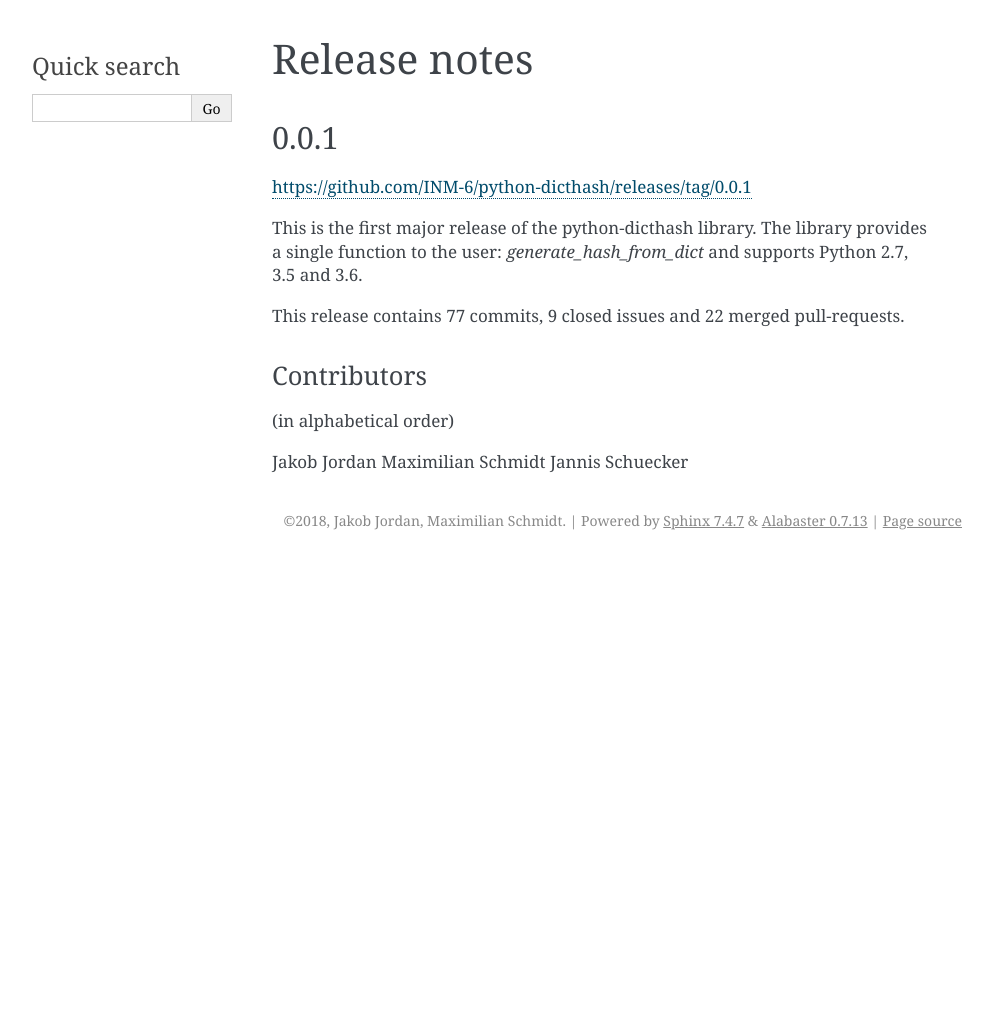
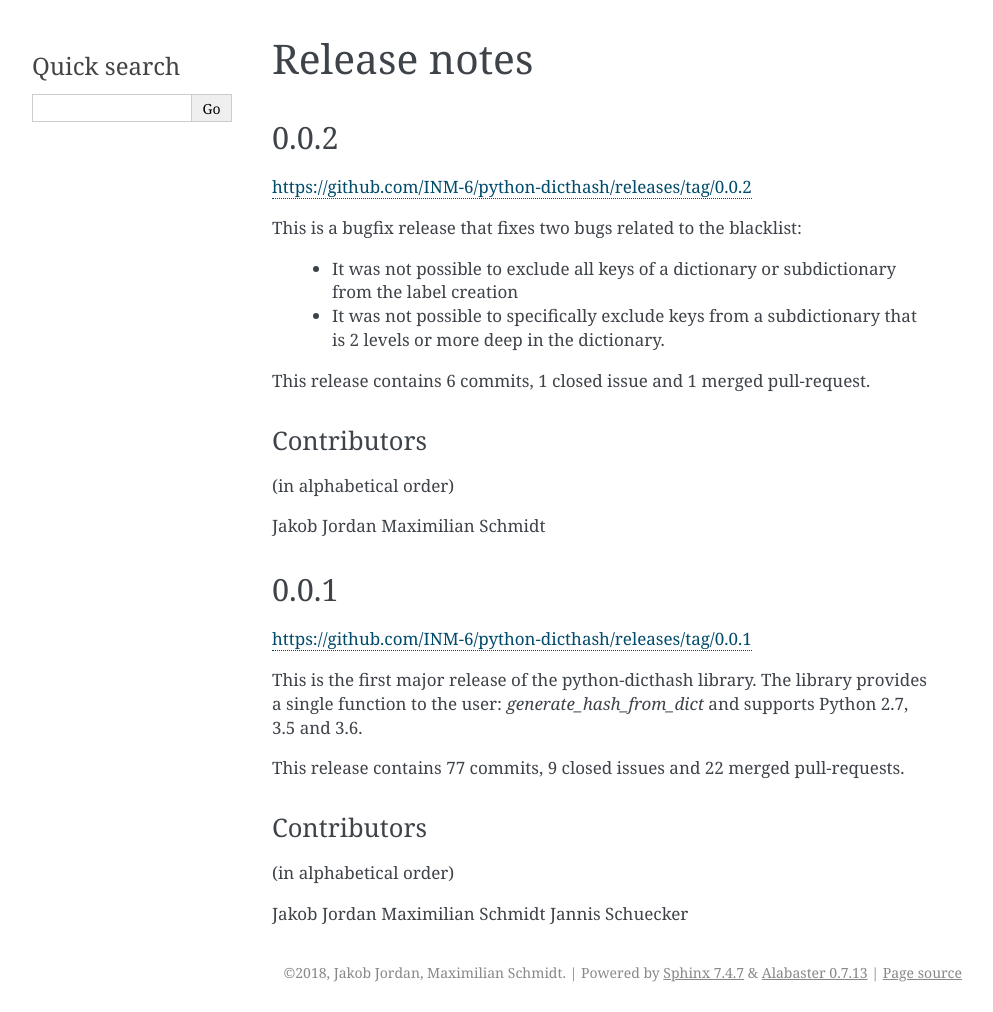
Before and after one commit to Happy-Algorithms-League/python-dicthash, a Sphinx documentation site: the page built from doc/release_notes.rst, in a window 1280 px wide. Shown: the whole page, without its empty margins (148-1141 px from the left). Built offline with Sphinx 7.4.7, drawn with Linux system fonts in a browser that asks for light colours; before the commit the page ends 900 px from its top, so only the background shows below that.

Commit message:
Update documentation and setup file for 0.0.2 release

```diff
--- a/doc/release_notes.rst
+++ b/doc/release_notes.rst
@@ -4,6 +4,27 @@ Release notes
 
 .. toctree::
    :maxdepth: 2
+
+0.0.2
+=====
+
+https://github.com/INM-6/python-dicthash/releases/tag/0.0.2
+
+This is a bugfix release that fixes two bugs related to the blacklist:
+
+  - It was not possible to exclude all keys of a dictionary or subdictionary from the label creation
+  - It was not possible to specifically exclude keys from a subdictionary that is 2 levels or more deep in the dictionary.
+
+This release contains 6 commits, 1 closed issue and 1 merged pull-request.
+
+Contributors
+++++++++++++
+
+(in alphabetical order)
+
+Jakob Jordan
+Maximilian Schmidt
+
 
 0.0.1
 =====
--- a/setup.py
+++ b/setup.py
@@ -3,7 +3,7 @@ from setuptools import setup
 
 setup(
     name='dicthash',
-    version='0.0.1',
+    version='0.0.2',
     author='Jakob Jordan, Maximilian Schmidt',
     author_email='j.jordan@fz-juelich.de',
     description=('Generate portable md5 hashes from (arbitrarily nested) dictionaries.'),
```
